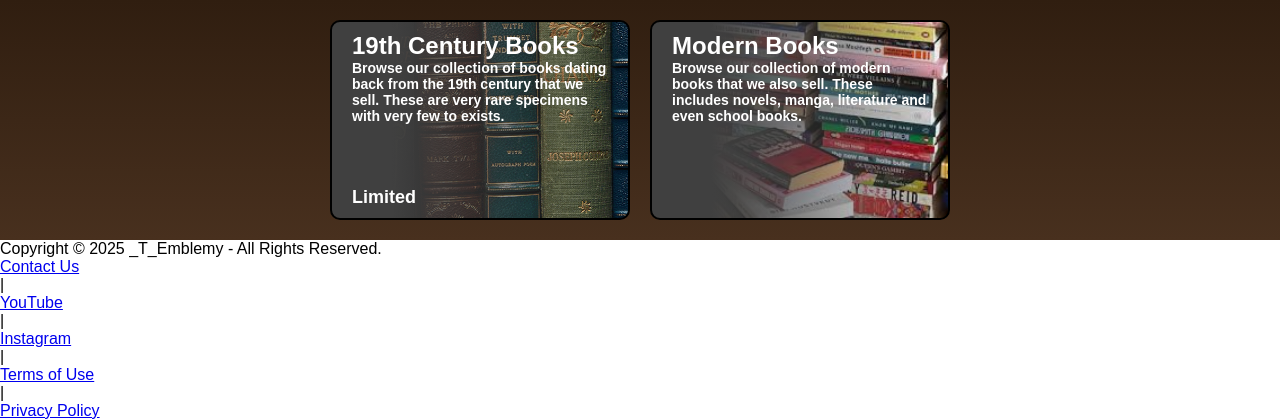
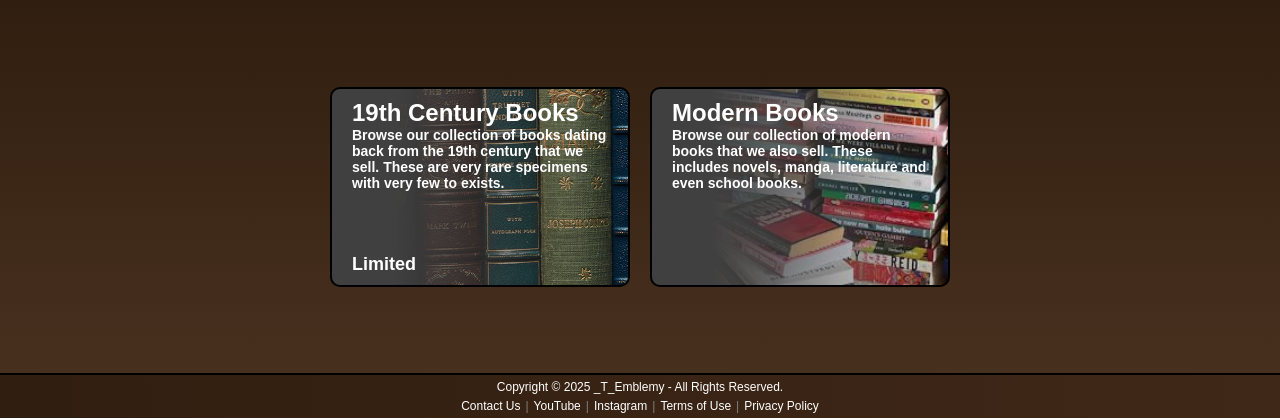
Before and after one commit to loicmdf/temblemy, a plain HTML site: page index.html in a window 1280 px wide. Shown: the part 382-802 px from the top of the page. Drawn offline with Linux system fonts and the light colour scheme.

Commit message:
Update footer.html

```diff
--- a/parts/footer.html
+++ b/parts/footer.html
@@ -1,3 +1,41 @@
+<style>
+    footer {
+        background: linear-gradient(to right, RGB(48, 30, 16), RGB(64, 40, 24));
+        padding: 5px 0;
+        border-top: 2px solid black;
+    }
+
+    footer nav ul {
+        list-style-type: none;
+        display: flex;
+        flex-wrap: wrap;
+        justify-content: center;
+        gap: 5px;
+    }
+
+    .copyright {
+        display: flex;
+        justify-content: center;
+        font-size: 12px;
+        color: white;
+        padding-bottom: 5px;  /* For the Contact Us, YouTube etc. */
+    }
+    footer nav ul li {
+        text-decoration: none;
+        font-size: 12px;
+        color: gray; /* For the | */
+    }
+    footer nav ul li a {
+        text-decoration: none;
+        font-size: 12px;
+        color: white;  /* For the Contact Us, YouTube etc. */
+    }
+
+    footer nav ul li a:hover {
+        text-decoration: underline;
+    }
+</style>
+
 <footer>
     <nav>
         <div class="copyright">Copyright © 2025 _T_Emblemy - All Rights Reserved.</div>
```
